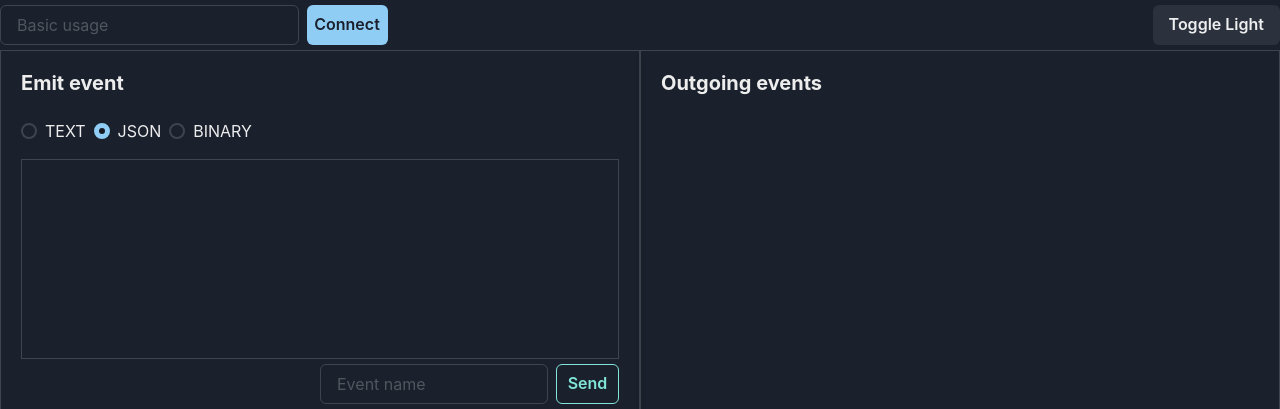
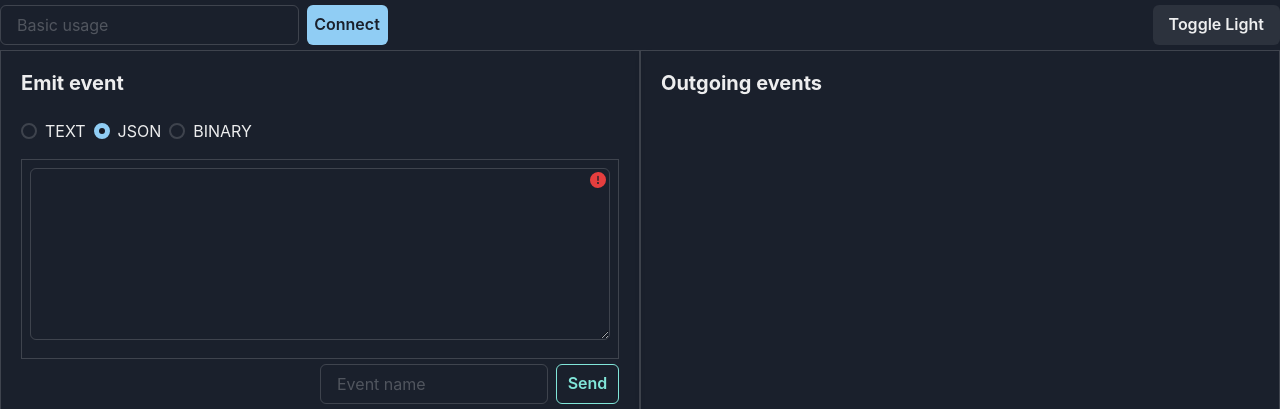
Before and after one commit to minsoeaung/socketio-request, a React (Vite) app: page / in a window 1280 px wide. Both pictures are taken after a click on the label "JSON". Shown: the top 409 px of the page. Built offline with nearby package versions, Linux system fonts and the light colour scheme.

Commit message:
Add the ability to emit with json payload

```diff
--- a/src/components/EventEmitter/index.tsx
+++ b/src/components/EventEmitter/index.tsx
@@ -3,12 +3,16 @@ import {ChangeEventHandler, KeyboardEventHandler, useCallback, useRef, useState}
 import getBase64 from "../../utils/getBase64";
 import {useSocket} from "../../context/SocketContext";
 import {payloadOptions, PayloadType} from "../../utils/types";
+import tryParseJSONObject from "../../utils/tryParseJSONObject";
+import {CheckIcon, WarningIcon} from "@chakra-ui/icons";
 
 const EventEmitter = () => {
   const [payloadType, setPayloadType] = useState<PayloadType>('text');
   const [base64Str, setBase64Str] = useState('');
+  const [json, setJson] = useState<object>();
   const eventNameInputRef = useRef<HTMLInputElement>(null);
   const textInputRef = useRef<HTMLTextAreaElement>(null);
+  const timerRef = useRef<number>();
   const {emitEvent} = useSocket();
 
   const handlePayloadTypeChange = useCallback((value: PayloadType) => {
@@ -25,14 +29,15 @@ const EventEmitter = () => {
   }, [])
 
   const handleSend = () => {
-    if (!eventNameInputRef.current) return;
-    const eventName = eventNameInputRef.current.value;
+    const eventName = eventNameInputRef.current?.value;
+    if (!eventName) return;
+
     switch (payloadType) {
       case "text":
         emitEvent(eventName, textInputRef.current?.value ?? '', payloadType);
         return;
       case "json":
-        emitEvent(eventName, 'wait', payloadType);
+        emitEvent(eventName, json ?? {}, payloadType);
         return;
       case "binary":
         emitEvent(eventName, base64Str, payloadType);
@@ -62,6 +67,29 @@ const EventEmitter = () => {
             {payloadType === 'binary' && (
               <input type='file' onChange={handleFileChange}/>
             )}
+            {payloadType === 'json' && (
+              <Box pos='relative'>
+                <Textarea
+                  onChange={e => {
+                    clearTimeout(timerRef.current);
+                    setJson(undefined);
+                    timerRef.current = setTimeout(() => {
+                      const result = tryParseJSONObject(e.target.value);
+                      if (result) {
+                        setJson(result);
+                      }
+                    }, 700)
+                  }}
+                  height="auto"
+                  rows={7}
+                />
+                {json ? (
+                  <CheckIcon pos='absolute' top={1} right={1} color='green.500'/>
+                ) : (
+                  <WarningIcon pos='absolute' top={1} right={1} color='red.500'/>
+                )}
+              </Box>
+            )}
             {payloadType === 'text' && (
               <Textarea placeholder='text' ref={textInputRef}/>
             )}
--- a/src/components/OutGoingEvents/index.tsx
+++ b/src/components/OutGoingEvents/index.tsx
@@ -8,12 +8,12 @@ const OutGoingEvents = () => {
   return (
     <Box p={5} shadow='md' borderWidth='1px' h='100%'>
       <Heading size='md' mb='4'>Outgoing events</Heading>
-      <List spacing={3} maxH='50vh' overflow='scroll'>
+      <List spacing={3} maxH='calc(50vh - 100px)' overflowY='scroll' overflowX='hidden'>
         {outEvents.map((event) => (
           <ListItem key={event.timestamp}>
             <HStack align='center' justify='space'>
-              <ListIcon as={ArrowUpIcon} color='green.500'/>
-              <Tag variant='solid' colorScheme='blue'>
+              <ListIcon as={ArrowUpIcon} color='cyan.500'/>
+              <Tag variant='subtle' colorScheme='cyan'>
                 <TagLabel>{event.event}</TagLabel>
               </Tag>
               {event.payloadType === 'binary' && typeof event.payload === 'string' && (
--- a/src/context/SocketContext.tsx
+++ b/src/context/SocketContext.tsx
@@ -1,6 +1,6 @@
 import {createContext, ReactNode, useCallback, useContext, useRef, useState} from "react";
 import {io, Socket} from "socket.io-client";
-import {EventArg, PayloadType} from "../utils/types";
+import {Payload, PayloadType} from "../utils/types";
 import {useToast} from "@chakra-ui/react";
 
 const SocketContext = createContext({
@@ -8,19 +8,19 @@ const SocketContext = createContext({
   },
   disconnectSocket: () => {
   },
-  emitEvent: <T, >(eventName: string, payload: EventArg<T>, payloadType: PayloadType) => {
+  emitEvent: (eventName: string, payload: Payload<PayloadType>, payloadType: PayloadType) => {
   },
   socketId: '',
-  outEvents: [] as OutEvent[]
+  outEvents: [] as OutEvent<PayloadType>[]
 });
 
-type OutEvent = { event: string, payload: object | string, payloadType: PayloadType, timestamp: string };
+type OutEvent<T> = { event: string, payload: Payload<T>, payloadType: T, timestamp: string };
 
 export const SocketContextProvider = ({children}: { children: ReactNode }) => {
   const toast = useToast();
   const socketRef = useRef<Socket | null>(null);
   const [socketId, setSocketId] = useState('');
-  const [outEvents, setOutEvents] = useState<OutEvent[]>([]);
+  const [outEvents, setOutEvents] = useState<OutEvent<PayloadType>[]>([]);
 
   const connectSocket = useCallback((url: string) => {
     socketRef.current = io(url);
@@ -54,12 +54,16 @@ export const SocketContextProvider = ({children}: { children: ReactNode }) => {
     }
   }, [socketRef.current])
 
-  const emitEvent = useCallback(<T, >(eventName: string, payload: EventArg<T>, payloadType: PayloadType) => {
+  const emitEvent = useCallback((eventName: string, payload: Payload<PayloadType>, payloadType: PayloadType) => {
     if (socketRef.current) {
       socketRef.current.emit(eventName, payload);
-      setOutEvents(prevState => {
-        return [...prevState, {event: eventName, payload, payloadType, timestamp: new Date().toISOString()}]
-      })
+      const newEvent: OutEvent<PayloadType> = {
+        event: eventName,
+        payload,
+        payloadType,
+        timestamp: new Date().toISOString()
+      }
+      setOutEvents(prevState => [...prevState, newEvent])
     }
   }, []);
 
--- /dev/null
+++ b/src/utils/tryParseJSONObject.ts
@@ -0,0 +1,19 @@
+const tryParseJSONObject = (jsonString: string): object | false => {
+  try {
+    const o = JSON.parse(jsonString);
+
+    // Handle non-exception-throwing cases:
+    // Neither JSON.parse(false) or JSON.parse(1234) throw errors, hence the type-checking,
+    // but... JSON.parse(null) returns null, and typeof null === "object",
+    // so we must check for that, too. Thankfully, null is falsy, so this suffices:
+    if (o && typeof o === "object") {
+      return o;
+    }
+  } catch (e) {
+  }
+
+  return false;
+}
+
+// https://stackoverflow.com/questions/3710204/how-to-check-if-a-string-is-a-valid-json-string
+export default tryParseJSONObject;
--- a/src/utils/types.ts
+++ b/src/utils/types.ts
@@ -10,3 +10,5 @@ export type ElementType<T extends ReadonlyArray<unknown>> =
 
 export const payloadOptions = ['text', 'json', 'binary'] as const;
 export type PayloadType = ElementType<typeof payloadOptions>;
+
+export type Payload<T> = T extends 'text' | 'binary' ? string : object;
```
